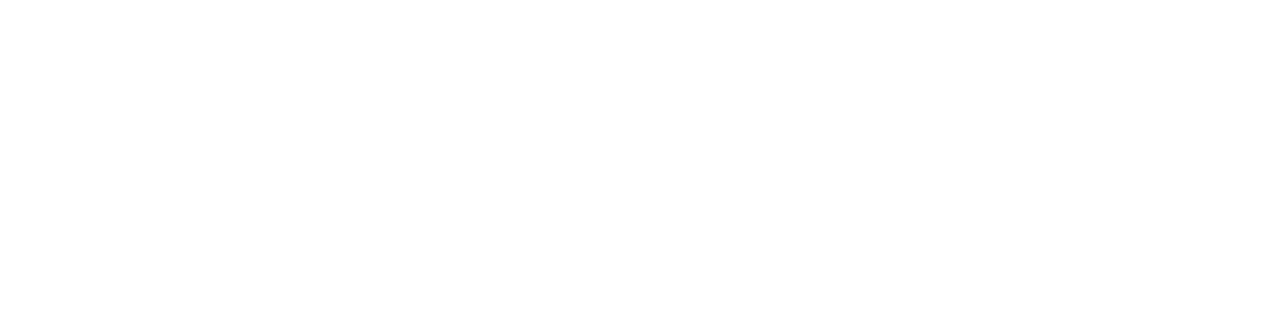
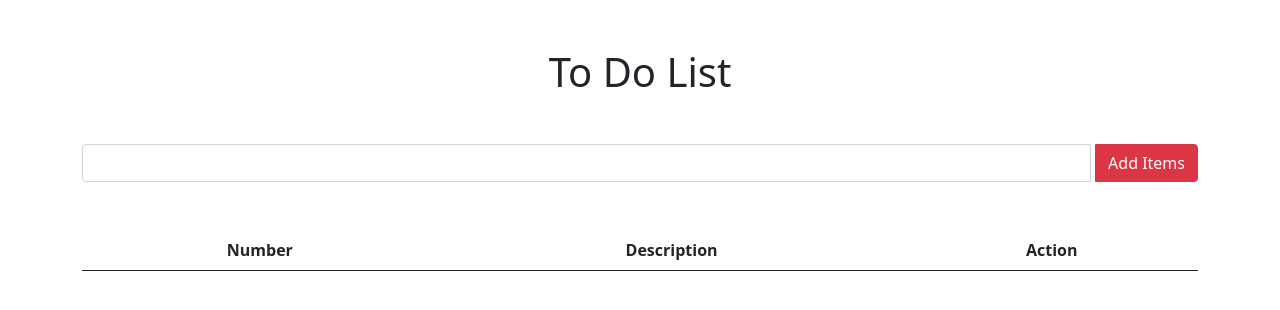
Before and after one commit to s-m-saifullah/to-do-list, a plain HTML site: page index.html in a window 1280 px wide. Drawn offline with nearby package versions, Linux system fonts and the light colour scheme.

Commit message:
added markup

```diff
--- a/index.html
+++ b/index.html
@@ -5,10 +5,43 @@
     <meta http-equiv="X-UA-Compatible" content="IE=edge" />
     <meta name="viewport" content="width=device-width, initial-scale=1.0" />
     <title>To Do List</title>
-    <link rel="stylesheet" href="styles/bootstrap.min.css" />
+    <!-- bootstrap cdn  -->
+    <link
+      href="https://cdn.jsdelivr.net/npm/bootstrap@5.0.2/dist/css/bootstrap.min.css"
+      rel="stylesheet"
+      integrity="sha384-EVSTQN3/azprG1Anm3QDgpJLIm9Nao0Yz1ztcQTwFspd3yD65VohhpuuCOmLASjC"
+      crossorigin="anonymous"
+    />
   </head>
   <body>
-    <script src="js/bootstrap.min.js"></script>
+    <h1 class="text-center mt-5">To Do List</h1>
+    <div class="text-center container w-100 m-auto mt-5">
+      <div class="input-group mt-5">
+        <input id="input-value" class="form-control" aria-label="With textarea"></input>
+        <button id="input-btn" class="btn btn-danger ms-1">Add Items</button>
+
+      </div>
+      <div class="mt-5">
+        <table id="table" class="table">
+          <thead>
+            <tr>
+              <th scope="col">Number</th>
+              <th scope="col">Description</th>
+              <th scope="col">Action</th>
+            </tr>
+          </thead>
+          <tbody id="content-container">
+            <!-- <tr>
+                <th scope="row">1</th>
+                <td>Mark</td>
+                <td>Otto</td>
+              </tr> -->
+          </tbody>
+        </table>
+        <!-- <button id="clear-btn" class="btn btn-danger px-4">Clear All</button> -->
+      </div>
+    </div>
+    <!-- js script  -->
     <script src="js/app.js"></script>
   </body>
 </html>
```
Also changed, not shown: js/bootstrap.min.js (deleted), styles/bootstrap.min.css (deleted).
